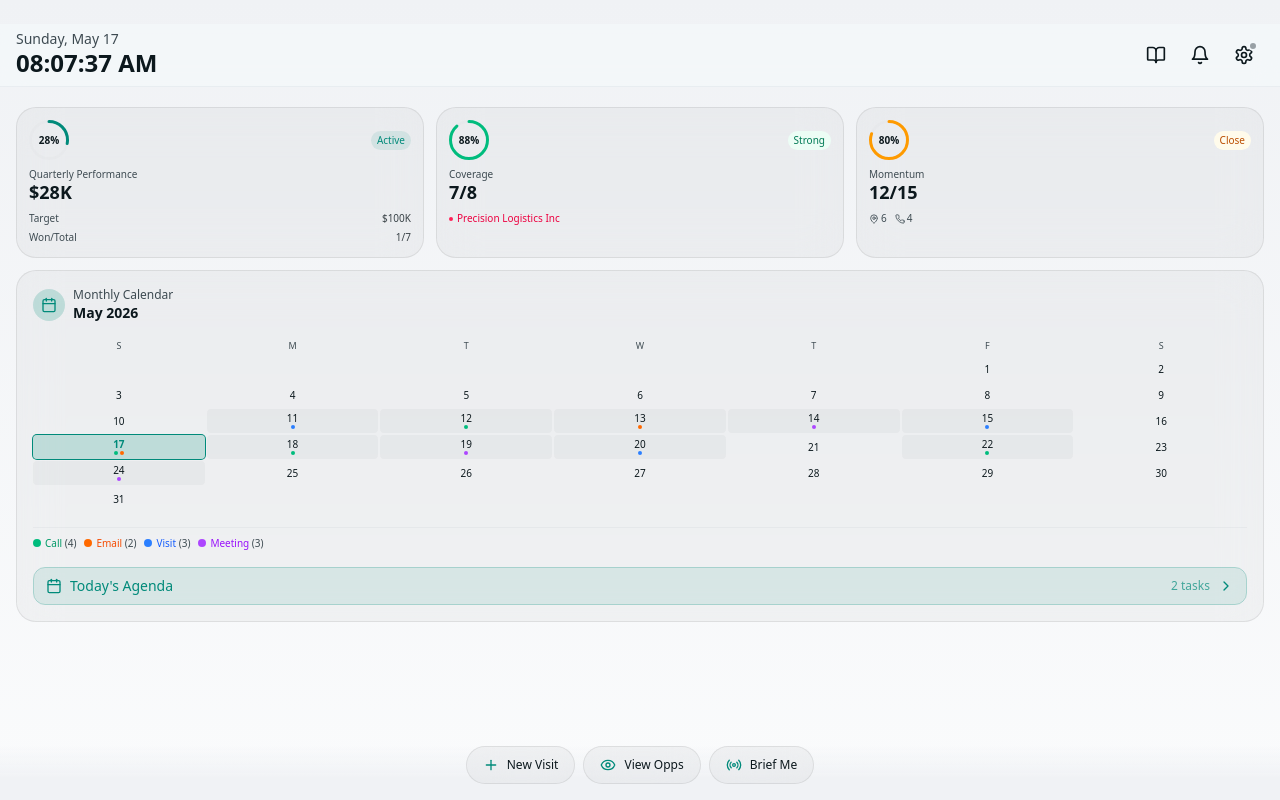
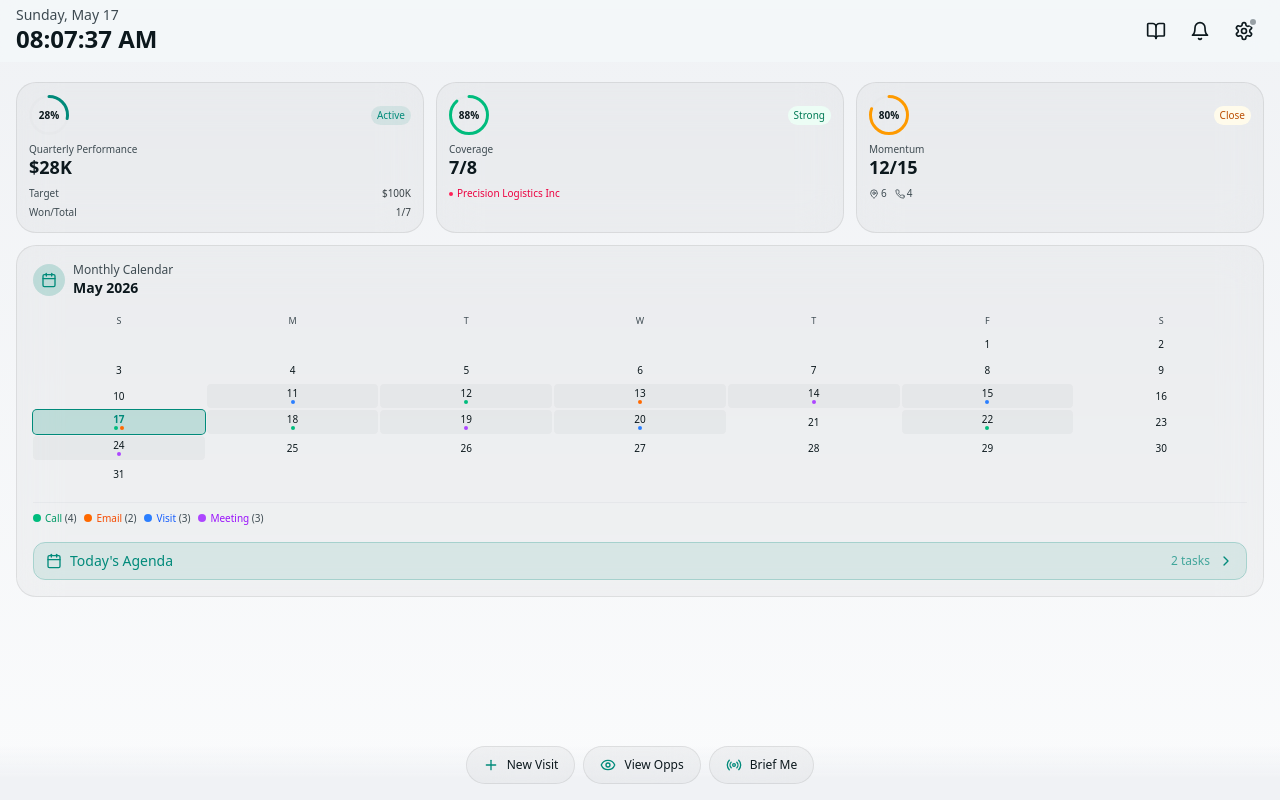
Before and after one commit to illusion615/Agentic-Sales-Mobile, a React (Vite) app in the folder apps/sales-copilot/: page / in a window 1280 px wide. Built offline with nearby package versions, Linux system fonts and the light colour scheme.

Commit message:
fix(home): flush sticky header to top, drop border

```diff
--- a/apps/sales-copilot/src/pages/home.tsx
+++ b/apps/sales-copilot/src/pages/home.tsx
@@ -2572,14 +2572,14 @@ ${agentResponse}`;
           variants={containerVariants}
           initial="hidden"
           animate="show"
-          className="space-y-5 py-2 pt-6"
+          className="space-y-5 pb-2"
         >
           {/* Greeting Header — sticky so it stays pinned while the page scrolls.
               -mx-4 px-4 extends the frosted background to the full width of <main>
               (which itself has px-4). z-30 keeps it above scrolling cards. */}
           <motion.div
             variants={itemVariants}
-            className="sticky top-0 z-30 -mx-4 px-4 py-2 flex items-center justify-between bg-background/80 backdrop-blur-md border-b border-border/40"
+            className="sticky top-0 z-30 -mx-4 px-4 py-2 flex items-center justify-between bg-background/80 backdrop-blur-md"
           >
             <HomeHeaderWidgetDisplay locale={locale} widget={homeHeaderWidget} kpiData={kpiData} />
             {/* Notification & Settings Icons */}
```
